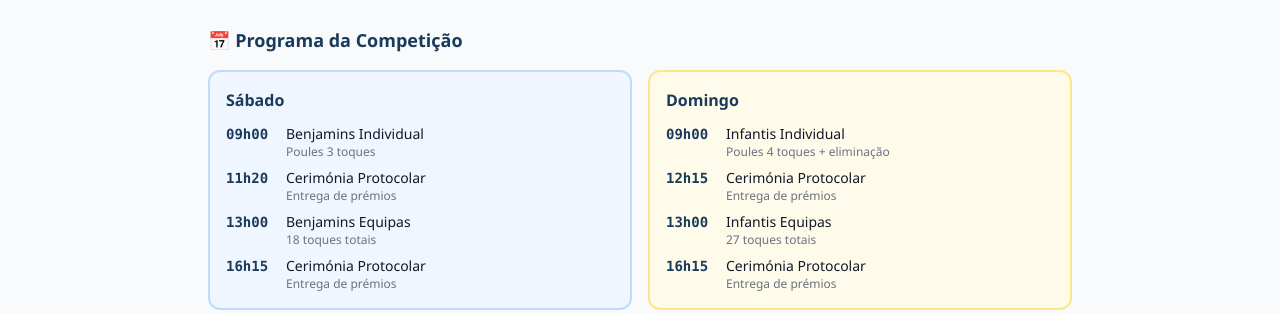
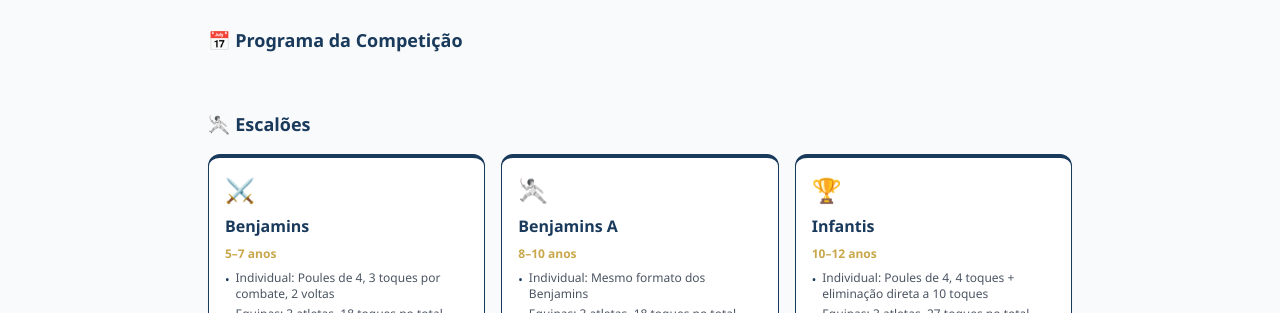
Before and after one commit to EduardoFDuarte/Prova-EFA, a React (Vite) app: page / in a window 1280 px wide. Shown: the part 639-952 px from the top of the page. Built offline with nearby package versions, Linux system fonts and the light colour scheme; no server answers.

Commit message:
Changes in Homepage

```diff
--- a/src/pages/HomePage.tsx
+++ b/src/pages/HomePage.tsx
@@ -1,27 +1,6 @@
 import { Link } from 'react-router-dom'
 
-const schedule = [
-  {
-    day: 'Sábado',
-    color: 'bg-blue-50 border-blue-200',
-    events: [
-      { time: '09h00', label: 'Benjamins Individual', note: 'Poules 3 toques' },
-      { time: '11h20', label: 'Cerimónia Protocolar', note: 'Entrega de prémios' },
-      { time: '13h00', label: 'Benjamins Equipas', note: '18 toques totais' },
-      { time: '16h15', label: 'Cerimónia Protocolar', note: 'Entrega de prémios' },
-    ],
-  },
-  {
-    day: 'Domingo',
-    color: 'bg-amber-50 border-amber-200',
-    events: [
-      { time: '09h00', label: 'Infantis Individual', note: 'Poules 4 toques + eliminação' },
-      { time: '12h15', label: 'Cerimónia Protocolar', note: 'Entrega de prémios' },
-      { time: '13h00', label: 'Infantis Equipas', note: '27 toques totais' },
-      { time: '16h15', label: 'Cerimónia Protocolar', note: 'Entrega de prémios' },
-    ],
-  },
-]
+
 
 const escaloes = [
   {
@@ -110,23 +89,7 @@ export default function HomePage() {
       <section className="space-y-4">
         <h2 className="text-lg font-bold text-efa-blue">📅 Programa da Competição</h2>
         <div className="grid sm:grid-cols-2 gap-4">
-          {schedule.map((day) => (
-            <div key={day.day} className={`rounded-xl border-2 p-4 ${day.color}`}>
-              <h3 className="font-bold text-base mb-3 text-efa-blue">{day.day}</h3>
-              <div className="space-y-2">
-                {day.events.map((ev) => (
-                  <div key={ev.time} className="flex gap-3 text-sm">
-                    <span className="font-mono font-semibold text-efa-blue w-12 shrink-0">{ev.time}</span>
-                    <div>
-                      <span className="font-medium">{ev.label}</span>
-                      <span className="text-gray-500 text-xs block">{ev.note}</span>
-                    </div>
-                  </div>
-                ))}
-              </div>
-            </div>
-          ))}
-        </div>
+                 </div>
       </section>
 
       {/* Escalões */}
```
